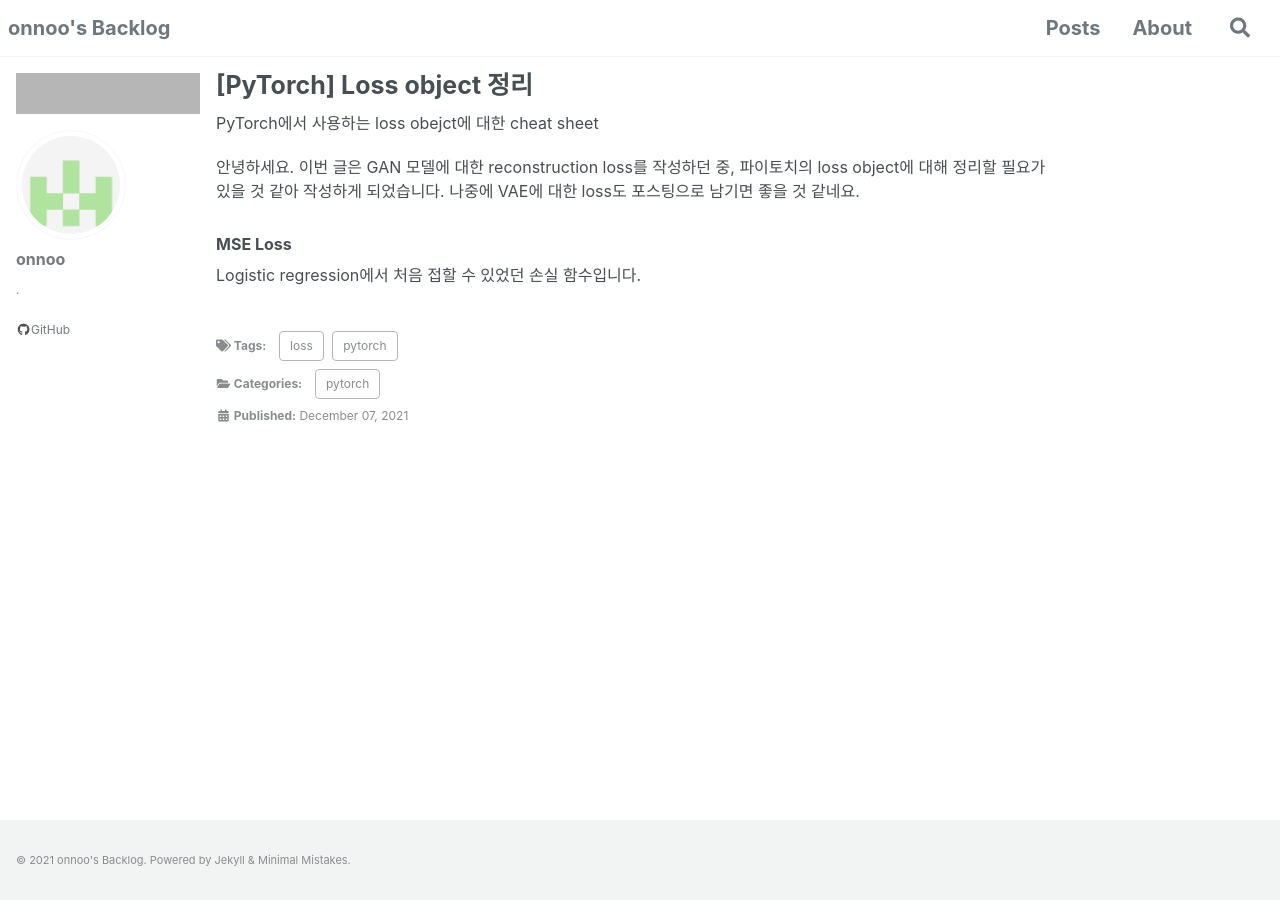
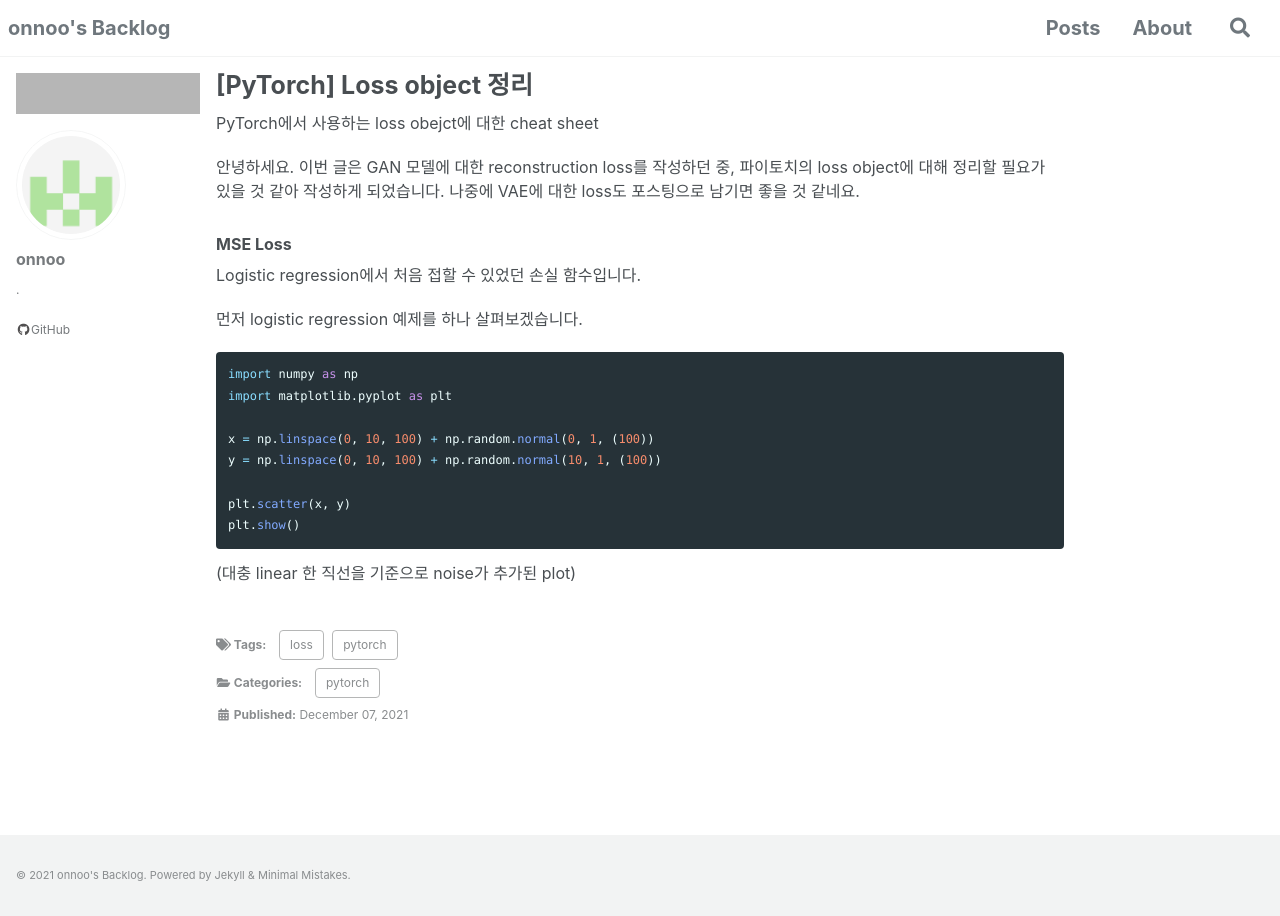
Before and after one commit to onnoo/onnoo.github.io, a Jekyll site: the page built from _posts/2021-12-07-pytorch-loss.md, in a window 1280 px wide. Built offline with Jekyll 4.4.1, drawn with Linux system fonts in a browser that asks for light colours; cached includes are drawn as plain includes; a script that is not in the unit is left out; comment, search, counter and statistics services are not loaded; grey boxes are pictures that could not be loaded.

Commit message:
update 2021-12-07-pytorch-loss

````diff
--- a/_posts/2021-12-07-pytorch-loss.md
+++ b/_posts/2021-12-07-pytorch-loss.md
@@ -17,3 +17,18 @@ PyTorch에서 사용하는 loss obejct에 대한 cheat sheet
 ### MSE Loss
 
 Logistic regression에서 처음 접할 수 있었던 손실 함수입니다.
+
+먼저 logistic regression 예제를 하나 살펴보겠습니다.
+
+```python
+import numpy as np
+import matplotlib.pyplot as plt
+
+x = np.linspace(0, 10, 100) + np.random.normal(0, 1, (100))
+y = np.linspace(0, 10, 100) + np.random.normal(10, 1, (100))
+
+plt.scatter(x, y)
+plt.show()
+```
+
+(대충 linear 한 직선을 기준으로 noise가 추가된 plot)
````
